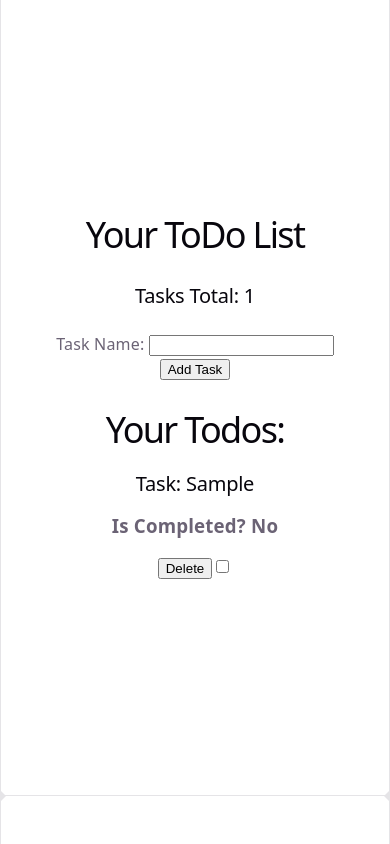
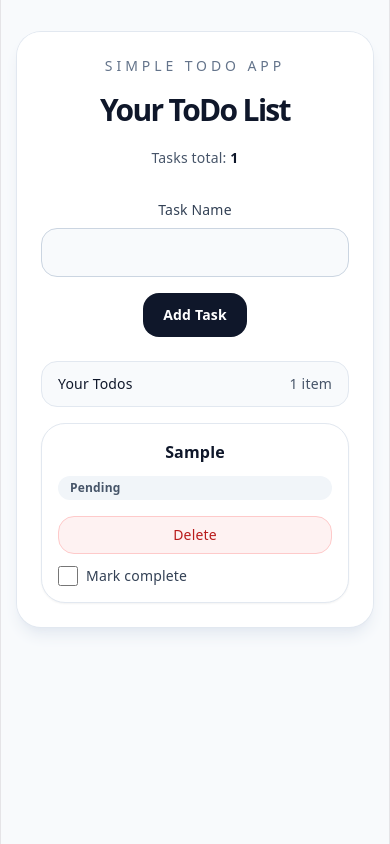
Before and after one commit to BrandonVLA/Portfolio, a React (Vite) app in the folder projects/todo-app-react/: page / in a window 390 px wide. Both pictures are taken after typing "Sample" into the empty fields and a click on the button "Add Task". Built offline with nearby package versions, Linux system fonts and the light colour scheme.

Commit message:
feat: integrate Tailwind CSS for styling and enhance ToDo components with improved UI

```diff
--- a/projects/todo-app-react/index.html
+++ b/projects/todo-app-react/index.html
@@ -1,13 +1,17 @@
 <!doctype html>
 <html lang="en">
+
 <head>
   <meta charset="UTF-8" />
   <link rel="icon" type="image/svg+xml" href="/favicon.svg" />
   <meta name="viewport" content="width=device-width, initial-scale=1.0" />
-    <title>todo-app-react</title>
+  <title>toDo App React</title>
+  <script src="https://cdn.tailwindcss.com"></script>
 </head>
+
 <body>
   <div id="root"></div>
   <script type="module" src="/src/main.jsx"></script>
 </body>
+
 </html>
--- a/projects/todo-app-react/package.json
+++ b/projects/todo-app-react/package.json
@@ -16,13 +16,17 @@
   },
   "devDependencies": {
     "@eslint/js": "^9.39.4",
+    "@tailwindcss/postcss": "^4.2.2",
     "@types/react": "^19.2.14",
     "@types/react-dom": "^19.2.3",
     "@vitejs/plugin-react": "^6.0.1",
+    "autoprefixer": "^10.4.27",
     "eslint": "^9.39.4",
     "eslint-plugin-react-hooks": "^7.0.1",
     "eslint-plugin-react-refresh": "^0.5.2",
     "globals": "^17.4.0",
+    "postcss": "^8.5.9",
+    "tailwindcss": "^4.2.2",
     "vite": "^8.0.4"
   }
 }
--- a/projects/todo-app-react/src/App.jsx
+++ b/projects/todo-app-react/src/App.jsx
@@ -1,11 +1,6 @@
-import { useState } from "react";
-import reactLogo from "./assets/react.svg";
-import viteLogo from "./assets/vite.svg";
-import heroImg from "./assets/hero.png";
+import { useState, useEffect } from "react";
 import ToDoForm from "./components/ToDoForm";
-import ToDoItem from "./components/ToDoItem";
 import ToDosList from "./components/TodosList";
-import "./App.css";
 
 function App() {
   const [taskList, setTaskList] = useState([]);
@@ -16,7 +11,8 @@ function App() {
       text: todo,
       completed: false,
     };
-    setTaskList([...taskList, newTask]);
+    const newTaskList = [...taskList, newTask];
+    setTaskList(newTaskList);
   };
 
   const handleToggle = (id) => {
@@ -31,26 +27,48 @@ function App() {
     console.log("Handling deletion:", id);
     setTaskList(taskList.filter((task) => task.id !== id));
   };
+  //Get previous tasks on the session
+  useEffect(() => {
+    const saved = localStorage.getItem("tasks");
+    if (saved && JSON.parse(saved).length > 0) {
+      setTaskList(JSON.parse(saved));
+    }
+  }, []);
+  //Save tasks created on the session
+  useEffect(() => {
+    if (taskList.length > 0 || localStorage.getItem("tasks")) {
+      localStorage.setItem("tasks", JSON.stringify(taskList));
+    }
+  }, [taskList]);
+
   return (
-    <>
-      <section id="center">
-        <h1>Your ToDo List</h1>
-        <h2>Tasks Total: {taskList.length}</h2>
-        <section>
-          <ToDoForm onAddTodo={handleAddToDo}></ToDoForm>
-        </section>
-        <section>
+    <main className="min-h-screen bg-slate-50 px-4 py-8">
+      <div className="mx-auto w-full max-w-3xl rounded-3xl bg-white/95 p-6 shadow-lg shadow-slate-200 ring-1 ring-slate-200">
+        <header className="mb-8 text-center">
+          <p className="text-sm font-medium uppercase tracking-[0.28em] text-slate-500">
+            Simple ToDo App
+          </p>
+          <h1 className="mt-4 text-3xl font-semibold text-slate-900">
+            Your ToDo List
+          </h1>
+          <p className="mt-2 text-sm text-slate-600">
+            Tasks total:{" "}
+            <span className="font-semibold text-slate-900">
+              {taskList.length}
+            </span>
+          </p>
+        </header>
+
+        <div className="space-y-6">
+          <ToDoForm onAddTodo={handleAddToDo} />
           <ToDosList
             taskList={taskList}
             handleDelete={handleDelete}
             handleToggle={handleToggle}
           />
-        </section>
-      </section>
-
-      <div className="ticks"></div>
-      <section id="spacer"></section>
-    </>
+        </div>
+      </div>
+    </main>
   );
 }
 
--- a/projects/todo-app-react/src/components/ToDoForm.jsx
+++ b/projects/todo-app-react/src/components/ToDoForm.jsx
@@ -10,14 +10,28 @@ function ToDoForm({ onAddTodo }) {
     setTaskText("");
   };
   return (
-    <form onSubmit={handleTaskSubmit}>
-      <label htmlFor="task">Task Name: </label>
-      <input
-        type="text"
-        value={taskText}
-        onChange={(e) => setTaskText(e.target.value)}
-      />
-      <button type="submit">Add Task</button>
+    <form onSubmit={handleTaskSubmit} className="space-y-4">
+      <div>
+        <label
+          htmlFor="task"
+          className="block text-sm font-medium text-slate-700"
+        >
+          Task Name
+        </label>
+        <input
+          id="task"
+          type="text"
+          value={taskText}
+          onChange={(e) => setTaskText(e.target.value)}
+          className="mt-2 w-full rounded-2xl border border-slate-300 bg-slate-50 px-4 py-3 text-slate-900 outline-none transition focus:border-slate-500 focus:ring-2 focus:ring-slate-200"
+        />
+      </div>
+      <button
+        type="submit"
+        className="inline-flex items-center justify-center rounded-2xl bg-slate-900 px-5 py-3 text-sm font-semibold text-white transition hover:bg-slate-700"
+      >
+        Add Task
+      </button>
     </form>
   );
 }
--- a/projects/todo-app-react/src/components/ToDoItem.jsx
+++ b/projects/todo-app-react/src/components/ToDoItem.jsx
@@ -2,25 +2,39 @@ import { ImCheckboxUnchecked } from "react-icons/im";
 import { BiSolidCheckboxChecked } from "react-icons/bi";
 function ToDoItem({ id, text, completed, onDelete, handleToggle }) {
   return (
-    <section
-      style={{
-        border: "1px solid #fff",
-        padding: "10px",
-        margin: "10px",
-        borderRadius: "8px",
-      }}
+    <section className="rounded-3xl border border-slate-200 bg-white p-4 shadow-sm transition hover:shadow-md">
+      <div className="flex flex-col gap-3 sm:flex-row sm:items-center sm:justify-between">
+        <p
+          className={`text-base font-semibold ${completed ? "text-slate-400 line-through" : "text-slate-900"}`}
         >
-      <h2>Task: {text}</h2>
-      <h3>
-        Is Completed? {" "}
-        {completed ? "Yes" : "No"}
-      </h3>
-      <button onClick={() => onDelete(id)}>Delete</button>
+          {text}
+        </p>
+        <span
+          className={`inline-flex rounded-full px-3 py-1 text-xs font-semibold ${completed ? "bg-emerald-100 text-emerald-700" : "bg-slate-100 text-slate-600"}`}
+        >
+          {completed ? "Completed" : "Pending"}
+        </span>
+      </div>
+
+      <div className="mt-4 flex flex-col gap-3 sm:flex-row sm:items-center sm:justify-between">
+        <button
+          type="button"
+          onClick={() => onDelete(id)}
+          className="rounded-2xl border border-red-200 bg-red-50 px-3 py-2 text-sm font-medium text-red-700 transition hover:bg-red-100"
+        >
+          Delete
+        </button>
+
+        <label className="inline-flex cursor-pointer items-center gap-2 text-sm text-slate-700">
           <input
             type="checkbox"
             checked={completed}
             onChange={() => handleToggle(id)}
+            className="h-5 w-5 rounded border border-slate-300 text-slate-900 focus:ring-slate-500"
           />
+          Mark complete
+        </label>
+      </div>
     </section>
   );
 }
--- a/projects/todo-app-react/src/components/TodosList.jsx
+++ b/projects/todo-app-react/src/components/TodosList.jsx
@@ -2,8 +2,13 @@ import ToDoItem from "./ToDoItem";
 
 function ToDosList({ taskList, handleToggle, handleDelete }) {
   return (
-    <section>
-      <h1>Your Todos: </h1>
+    <section className="space-y-4">
+      <div className="flex items-center justify-between rounded-2xl border border-slate-200 bg-slate-50 px-4 py-3 text-sm text-slate-600">
+        <span className="font-medium text-slate-900">Your Todos</span>
+        <span>
+          {taskList.length} item{taskList.length === 1 ? "" : "s"}
+        </span>
+      </div>
       {taskList.map((task) => (
         <ToDoItem
           key={task.id}
```
Also changed, not shown: 1 other file (tests, documents, lock files or other folders). Lines whose indentation alone changed are shown as unchanged.
